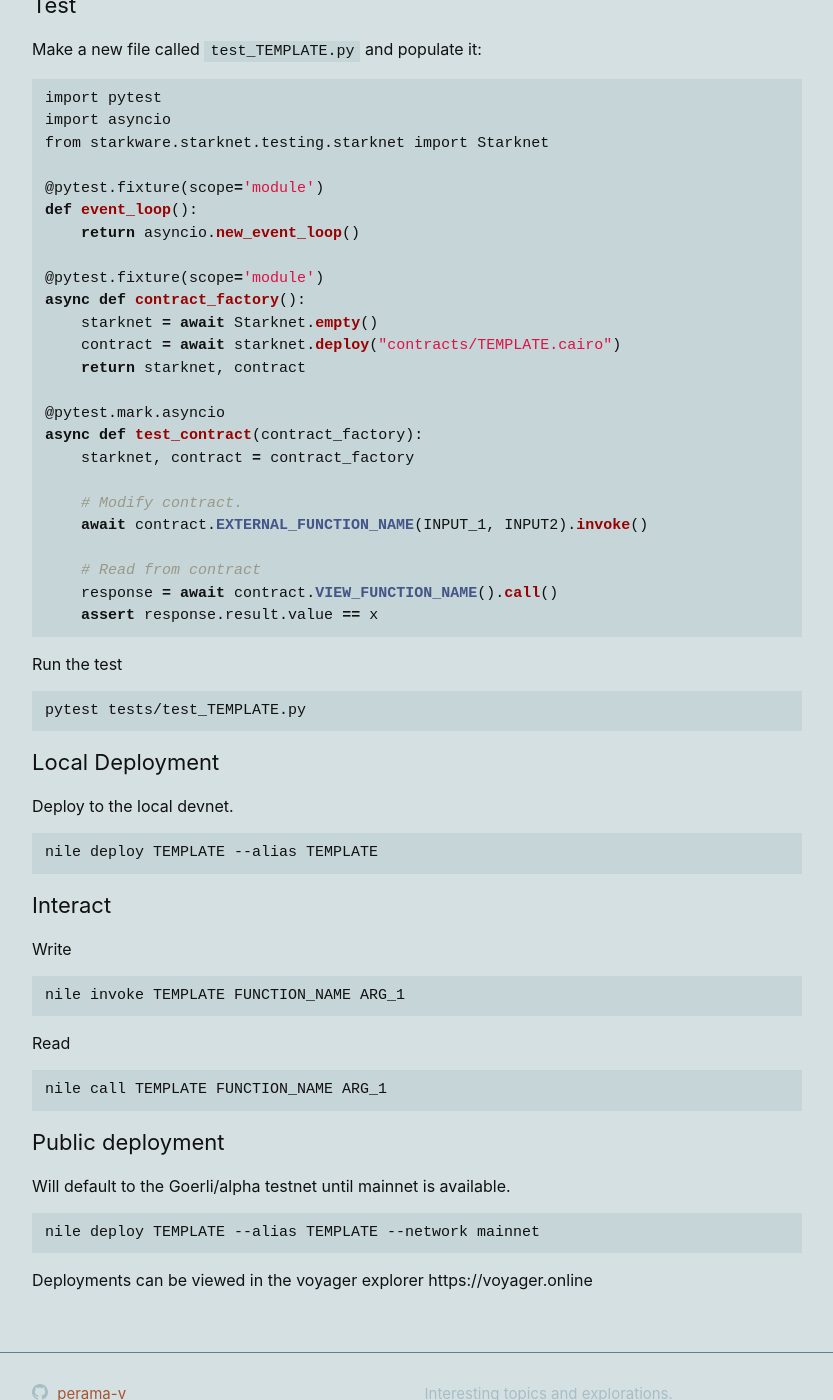
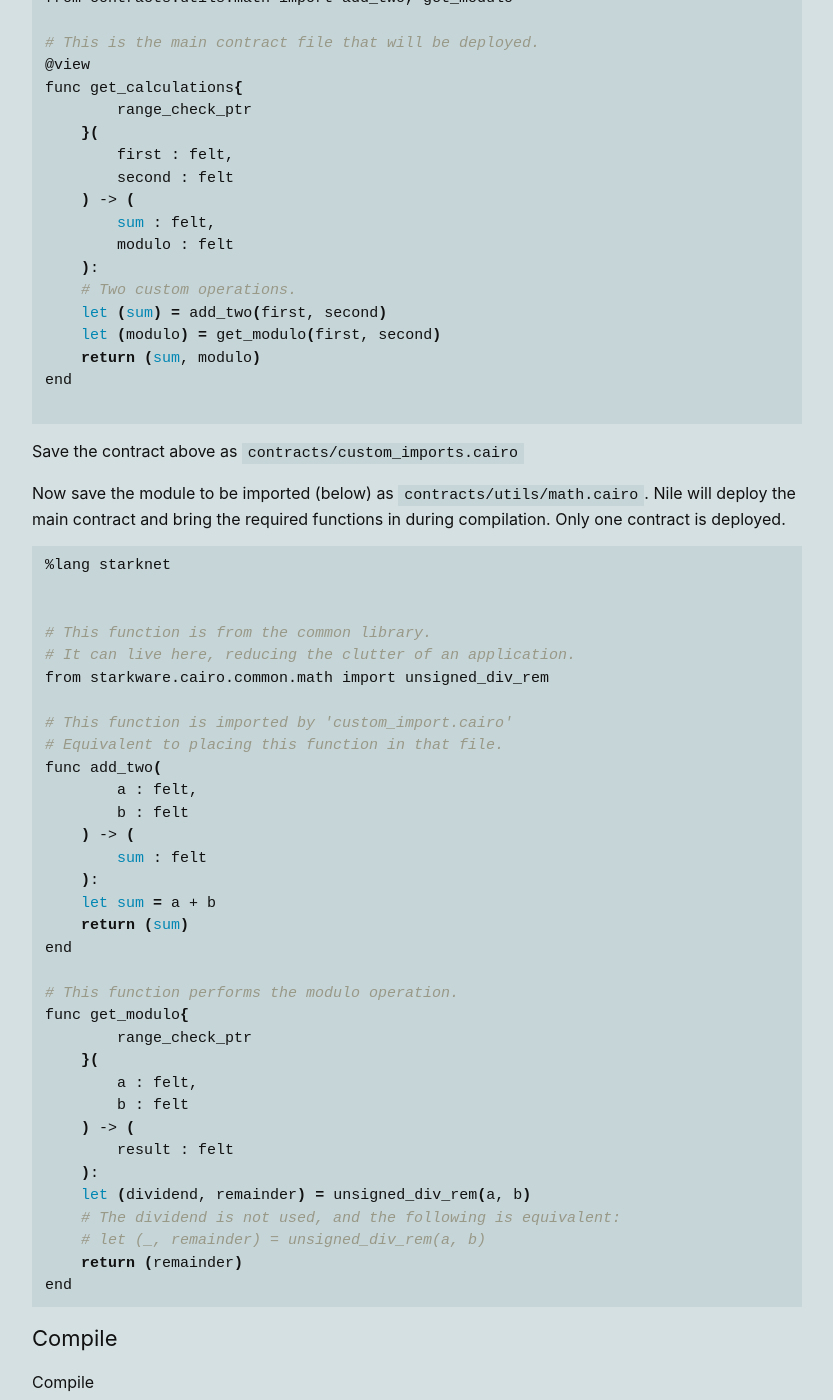
Before and after one commit to perama-v/perama-v.github.io, a Jekyll site: the page built from docs/cairo/examples/custom_imports.md, in a window 1280 px wide and 1400 px high, scrolled down 564 px. Shown: the whole window, without its empty margins (223-1056 px from the left). Built offline with Jekyll 4.4.1, drawn with Linux system fonts in a browser that asks for light colours; some of the changed text lies outside the part shown.

Commit message:
Update custom_imports.md

````diff
--- a/docs/cairo/examples/custom_imports.md
+++ b/docs/cairo/examples/custom_imports.md
@@ -1,17 +1,92 @@
 ---
 layout: page
-title:  "TEMPLATE"
-permalink: /cairo/examples/TEMPLATE/
+title:  "Custom Imports"
+permalink: /cairo/examples/custom_imports/
 toc: false
 ---
 
-DESCRIPTION
+If you have a function that is reusable, you can store it in a
+separate `.cairo` file and then import it. This can be helpful to
+make contracts more readable and modular.
+
+
+Consider an application that has an addition function.
+```
+- contracts/
+    - custom_imports.cairo
+    - utils/
+        - math.cairo
+```
 
 ```sh
-CONTRACT
+%lang starknet
+%builtins range_check
+# contracts/custom_imports.cairo
+
+# Import from teh cairo-lang package
+from starkware.cairo.common.cairo_builtins import HashBuiltin
+# Import a function from a custom local file.
+from contracts.utils.math import add_two, get_modulo
+
+# This is the main contract file that will be deployed.
+@view
+func get_calculations{
+        range_check_ptr
+    }(
+        first : felt,
+        second : felt
+    ) -> (
+        sum : felt,
+        modulo : felt
+    ):
+    # Two custom operations.
+    let (sum) = add_two(first, second)
+    let (modulo) = get_modulo(first, second)
+    return (sum, modulo)
+end
 
 ```
-Save as `contracts/TEMPLATE.cairo`
+Save the contract above as `contracts/custom_imports.cairo`
+
+Now save the module to be imported (below) as `contracts/utils/math.cairo`.
+Nile will deploy the main contract and bring the required functions
+in during compilation. Only one contract is deployed.
+
+```sh
+%lang starknet
+
+
+# This function is from the common library.
+# It can live here, reducing the clutter of an application.
+from starkware.cairo.common.math import unsigned_div_rem
+
+# This function is imported by 'custom_import.cairo'
+# Equivalent to placing this function in that file.
+func add_two(
+        a : felt,
+        b : felt
+    ) -> (
+        sum : felt
+    ):
+    let sum = a + b
+    return (sum)
+end
+
+# This function performs the modulo operation.
+func get_modulo{
+        range_check_ptr
+    }(
+        a : felt,
+        b : felt
+    ) -> (
+        result : felt
+    ):
+    let (dividend, remainder) = unsigned_div_rem(a, b)
+    # The dividend is not used, and the following is equivalent:
+    # let (_, remainder) = unsigned_div_rem(a, b)
+    return (remainder)
+end
+```
 
 ### Compile
 
@@ -21,12 +96,12 @@ nile compile
 ```
 Or compile this specific contract
 ```
-nile compile contracts/TEMPLATE.cairo
+nile compile contracts/custom_imports.cairo
 ```
 
 ### Test
 
-Make a new file called `test_TEMPLATE.py` and populate it:
+Make a new file called `test_custom_imports.py` and populate it:
 
 ```py
 import pytest
@@ -40,49 +115,57 @@ def event_loop():
 @pytest.fixture(scope='module')
 async def contract_factory():
     starknet = await Starknet.empty()
-    contract = await starknet.deploy("contracts/TEMPLATE.cairo")
+    # Note how the contracts/utils/math.cairo file is not needed here.
+    contract = await starknet.deploy("contracts/custom_imports.cairo")
     return starknet, contract
 
 @pytest.mark.asyncio
 async def test_contract(contract_factory):
     starknet, contract = contract_factory
 
-    # Modify contract.
-    await contract.EXTERNAL_FUNCTION_NAME(INPUT_1, INPUT2).invoke()
+    num_1 = 10
+    num_2 = 3
+    # Read from contract
+    response = await contract.get_calculations(10, 3).call()
+    # Check the results, addressing each returned value
+    # by its name defined in the contract return statement.
+    assert response.result.sum == num_1 + num_2
+    assert response.result.modulo == num_1 % num_2
 
-    # Read from contract
-    response = await contract.VIEW_FUNCTION_NAME().call()
-    assert response.result.value == x
 ```
 Run the test
 ```
-pytest tests/test_TEMPLATE.py
+pytest tests/test_custom_imports.py
 ```
 
 ### Local Deployment
 
 Deploy to the local devnet.
 ```
-nile deploy TEMPLATE --alias TEMPLATE
+nile deploy custom_imports --alias custom_imports
 ```
 
 ### Interact
 
-Write
-```
-nile invoke TEMPLATE FUNCTION_NAME ARG_1
-```
 Read
 ```
-nile call TEMPLATE FUNCTION_NAME ARG_1
+nile call custom_imports get_calculations 10 3
 ```
+Returns: `13 1`
 
 
 ### Public deployment
 
 Will default to the Goerli/alpha testnet until mainnet is available.
 ```
-nile deploy TEMPLATE --alias TEMPLATE --network mainnet
+nile deploy custom_imports --alias custom_imports --network mainnet
+```
+Returns:
+
+```
+🚀 Deploying custom_imports
+🌕 artifacts/custom_imports.json successfully deployed to 0x0030cfe7438b17ccf64584e4f76f038c1f7f647dc85eedf4be1b175c8d7a7d2b
+📦 Registering deployment as custom_imports in mainnet.deployments.txt
 ```
 Deployments can be viewed in the voyager explorer
 https://voyager.online
````
